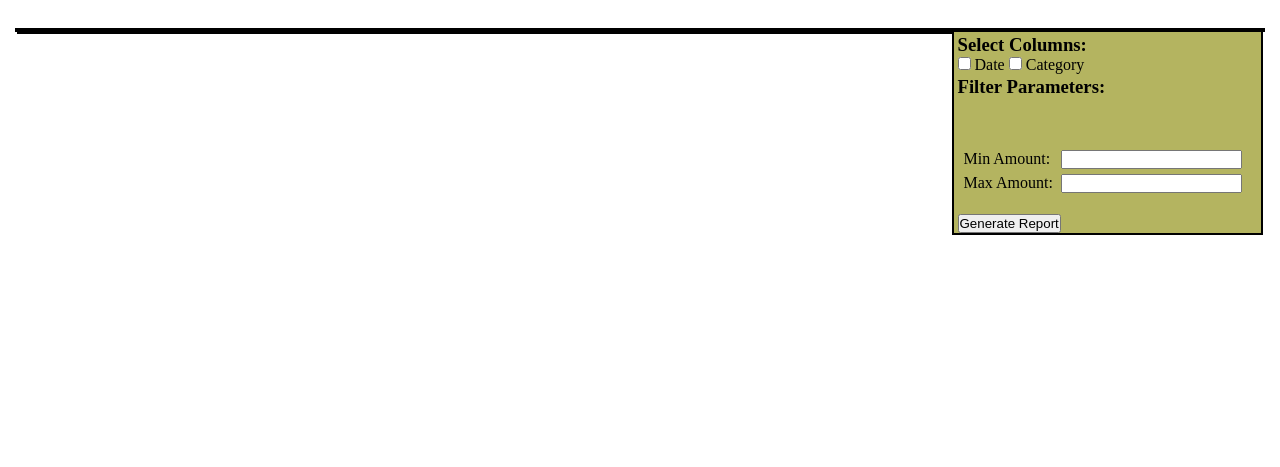
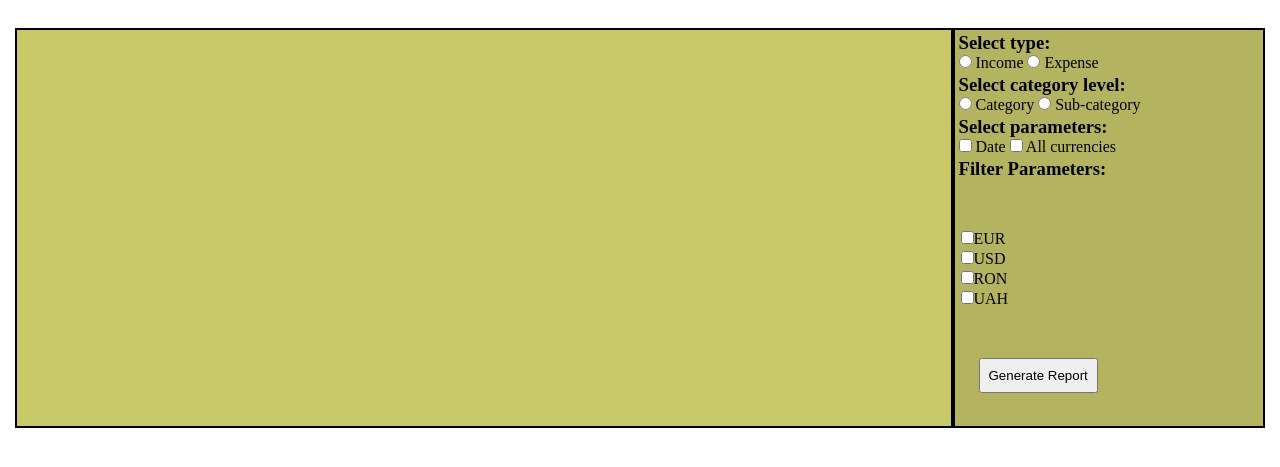
Before and after one commit to AlDas23/Acc0unt1ng, a Flask app: page /reports in a window 1280 px wide. Shown: the part 122-589 px from the top of the page. Run offline with Flask 3, Linux system fonts and the light colour scheme.

Commit message:
Almost finished reports tool UI

```diff
--- a/api/static/reportStyle.css
+++ b/api/static/reportStyle.css
@@ -51,11 +51,11 @@
     margin-top: 10px;
     margin-bottom: 20px;
     margin-right: 15px;
-    border: 2px solid black;
 }
 
 .table-container {
     float: left;
+    min-height: 400px;
     width: 75%;
     border: 2px solid black;
     background-color: rgb(200, 200, 105);
@@ -64,6 +64,7 @@
 .options-container {
     float: right;
     width: 25%;
+    height: 400px;
     background-color: rgb(180, 180, 96);
     border: 2px solid black;
     padding-left: 4px;
@@ -76,3 +77,9 @@
     padding-top: 2px;
     padding-bottom: 2px;
 }
+
+.reportSubmit {
+    margin-left: 20px;
+    margin-top: 30px;
+    padding: 8px;
+}
--- a/api/static/scripts/reportsScripts.js
+++ b/api/static/scripts/reportsScripts.js
@@ -21,6 +21,64 @@
     }
   }
 
+function toggleCurrFilter() {
+    const checkbox = document.getElementById('curr-checkbox');
+    const eurLabel = document.getElementById('eur-label');
+    const eurCheckbox = document.getElementById('currency-eur');
+    const usdLabel = document.getElementById('usd-label');
+    const usdCheckbox = document.getElementById('currency-usd');
+    const ronLabel = document.getElementById('ron-label');
+    const ronCheckbox = document.getElementById('currency-ron');
+    const uahLabel = document.getElementById('uah-label');
+    const uahCheckbox = document.getElementById('currency-uah');
+;
+    if (checkbox.checked) {
+      eurLabel.disabled = true;
+      eurLabel.style.visibility = "hidden";
+      eurCheckbox.disabled = true;
+      eurCheckbox.style.visibility = "hidden";
+      usdLabel.disabled = true;
+      usdLabel.style.visibility = "hidden";
+      usdCheckbox.disabled = true;
+      usdCheckbox.style.visibility = "hidden";
+      ronLabel.disabled = true;
+      ronLabel.style.visibility = "hidden";
+      ronCheckbox.disabled = true;
+      ronCheckbox.style.visibility = "hidden";
+      uahLabel.disabled = true;
+      uahLabel.style.visibility = "hidden";
+      uahCheckbox.disabled = true;
+      uahCheckbox.style.visibility = "hidden";
+
+    } else {
+      eurLabel.disabled = false;
+      eurLabel.style.visibility = "visible";
+      eurCheckbox.disabled = false;
+      eurCheckbox.style.visibility = "visible";
+      usdLabel.disabled = false;
+      usdLabel.style.visibility = "visible";
+      usdCheckbox.disabled = false;
+      usdCheckbox.style.visibility = "visible";
+      ronLabel.disabled = false;
+      ronLabel.style.visibility = "visible";
+      ronCheckbox.disabled = false;
+      ronCheckbox.style.visibility = "visible";
+      uahLabel.disabled = false;
+      uahLabel.style.visibility = "visible";
+      uahCheckbox.disabled = false;
+      uahCheckbox.style.visibility = "visible";
+    }
+}
+
+function generateReport() {
+  // JavaScript code to handle form submission and generate report
+  const form = document.getElementById('report-form');
+  const formData = new FormData(form);
+  // Process formData and generate report table
+  // This part will involve making a request to the server and updating the table
+}
+
   window.onload = function() {
     toggleDateFilter();
+    toggleCurrFilter();
   };
--- a/api/templates/reportsPage.html
+++ b/api/templates/reportsPage.html
@@ -26,48 +26,72 @@
     </div>
     <div class="options-container">
       <form id="report-form">
-        <h3>Select Columns:</h3>
+        <h3>Select type:</h3>
+        <label><input type="radio" name="type" value="income" required /> Income</label>
+        <label><input type="radio" name="type" value="expense" required /> Expense</label>
+        <br />
+
+        <h3>Select category level:</h3>
+        <label><input type="radio" name="categoryLevel" value="category" required /> Category</label>
+        <label><input type="radio" name="categoryLevel" value="sub-category" required /> Sub-category</label>
+        <br />
+
+        <h3>Select parameters:</h3>
         <label><input type="checkbox" name="columns" value="date" onchange="toggleDateFilter()" id="date-checkbox" />
           Date</label>
-        <label><input type="checkbox" name="columns" value="category" onchange="toggleCatFilter()"/> Category</label>
-        <br />
+        <label><input type="checkbox" name="columns" value="currencies" onchange="toggleCurrFilter()"
+            id="curr-checkbox" />
+          All currencies</label>
+
         <h3>Filter Parameters:</h3>
         <table>
           <tr>
             <td class="filter-label">
               <label for="start-date" id="start-date-label">Start Date:</label>
             </td>
-            <td><input type="date" id="start-date" name="start-date" />
+            <td>
+              <input type="date" id="start-date" name="start-date" />
             </td>
           </tr>
           <tr>
-            <td class="filter-label"><label for="end-date" id="end-date-label">End Date:</label></td>
-            <td><input type="date" id="end-date" name="end-date" /></td>
+            <td class="filter-label">
+              <label for="end-date" id="end-date-label">End Date:</label>
+            </td>
+            <td>
+              <input type="date" id="end-date" name="end-date" />
+            </td>
           </tr>
           <tr>
-            <td class="filter-label"><label for="min-amount" id="min-amount-label">Min Amount:</label></td>
-            <td><input type="number" id="min-amount" name="min-amount" /></td>
+            <td>
+              <label for="currency-eur" id="eur-label"><input type="checkbox" name="currency-eur"
+                  id="currency-eur">EUR</label>
+            </td>
           </tr>
           <tr>
-            <td class="filter-label"><label for="max-amount" id="max-amount-label">Max Amount:</label></td>
-            <td><input type="number" id="max-amount" name="max-amount" /></td>
+            <td>
+              <label for="currency-usd" id="usd-label"><input type="checkbox" name="currency-usd"
+                  id="currency-usd">USD</label>
+            </td>
+          </tr>
+          <tr>
+            <td>
+              <label for="currency-ron" id="ron-label"><input type="checkbox" name="currency-ron"
+                  id="currency-ron">RON</label>
+            </td>
+          </tr>
+          <tr>
+            <td>
+              <label for="currency-uah" id="uah-label"><input type="checkbox" name="currency-uah"
+                  id="currency-uah">UAH</label>
+            </td>
           </tr>
         </table>
         <br />
-        <button type="button" onclick="generateReport()">Generate Report</button>
+        <button type="button" onclick="generateReport()" class="reportSubmit">Generate Report</button>
       </form>
     </div>
 
   </div>
-  <script>
-    function generateReport() {
-      // JavaScript code to handle form submission and generate report
-      const form = document.getElementById('report-form');
-      const formData = new FormData(form);
-      // Process formData and generate report table
-      // This part will involve making a request to the server and updating the table
-    }
-  </script>
 </body>
 
 </html>
```
